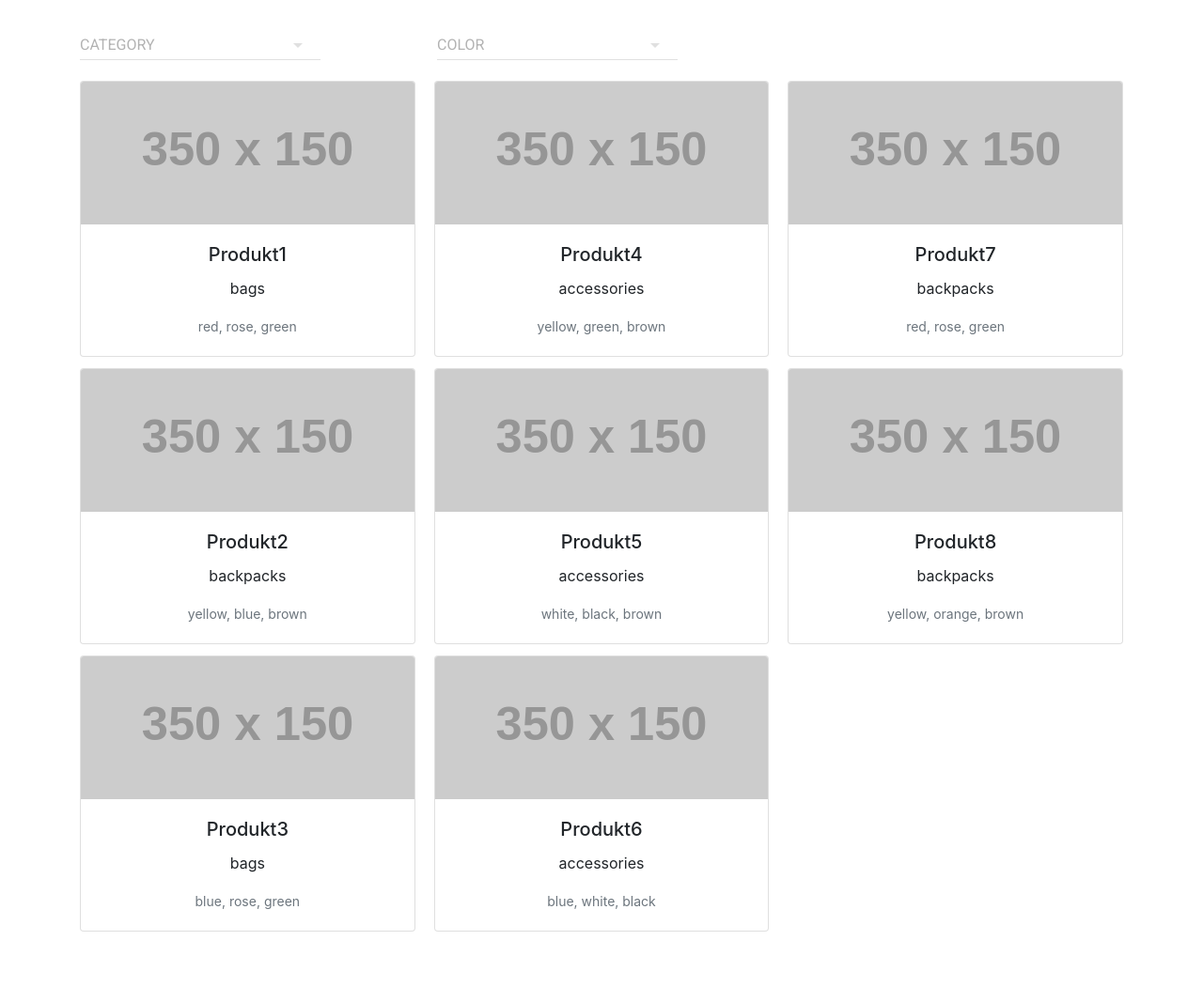
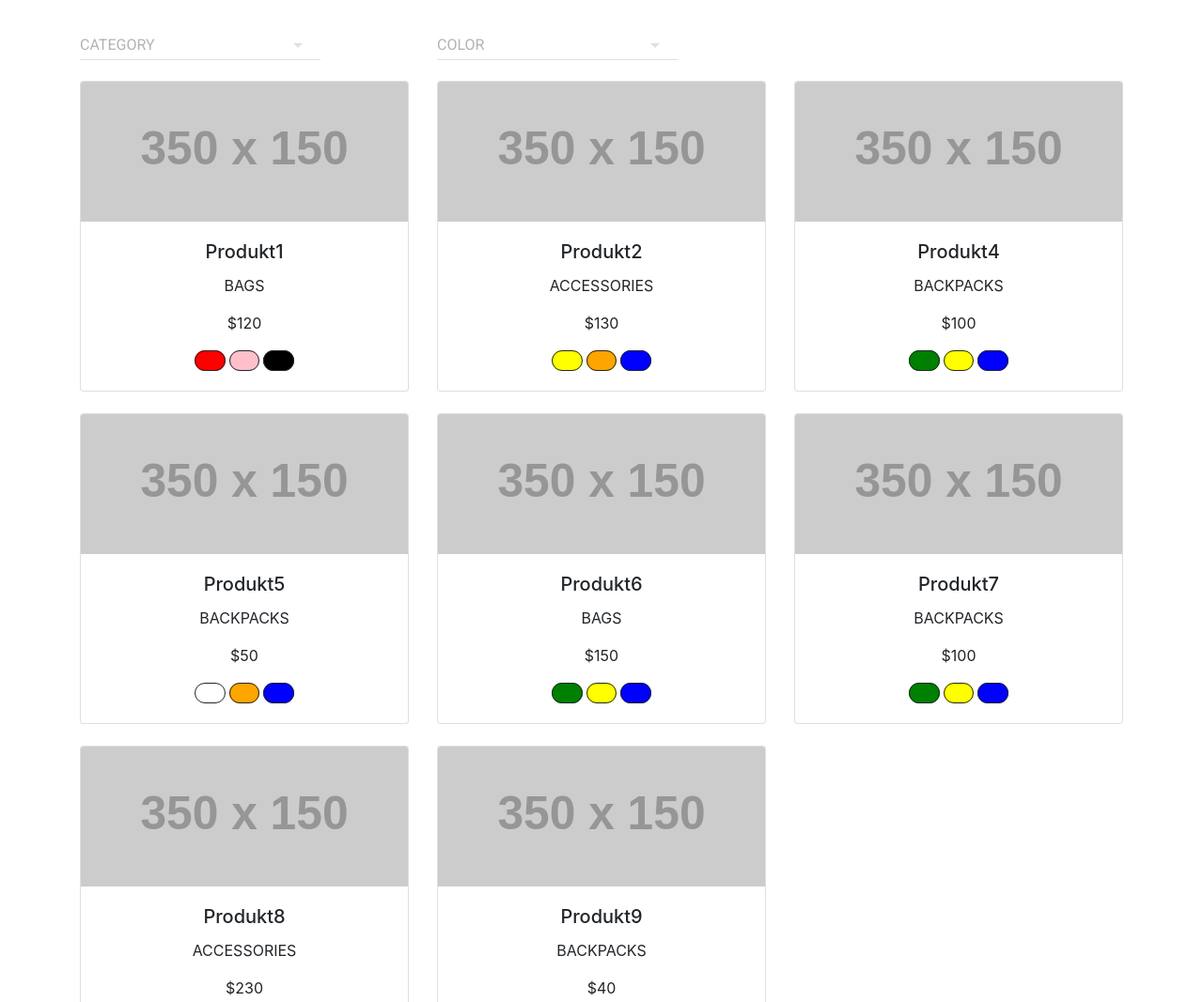
Before and after one commit to mateuszbem/filtry, a React app: page / in a window 1280 px wide. Shown: the top 1067 px of the page at 94% size. Before the commit the page ends 1004 px from the top, so only its background shows below. Built offline with nearby package versions, Linux system fonts and the light colour scheme; placeholder pictures from the web are drawn by us.

Commit message:
no message

```diff
--- a/package.json
+++ b/package.json
@@ -4,7 +4,6 @@
   "private": true,
   "dependencies": {
     "lodash": "^4.17.5",
-    "mdbreact": "git+https://github.com/mdbootstrap/React-Bootstrap-with-Material-Design.git",
     "react": "^16.3.1",
     "react-dom": "^16.3.1",
     "react-redux": "^5.0.7",
@@ -12,7 +11,8 @@
     "redux": "^3.7.2",
     "redux-logger": "^3.0.6",
     "redux-promise": "^0.5.3",
-    "redux-thunk": "^2.2.0"
+    "redux-thunk": "^2.2.0",
+	"material-ui": "0.20.0"
   },
   "scripts": {
     "start": "react-scripts start",
--- a/src/actions/actions.js
+++ b/src/actions/actions.js
@@ -1,8 +1,6 @@
 import _ from 'lodash'
 
-const products = [
-    {"id":1,"name":"Produkt1","category":"bags","color":["red","rose","green"]},{"id":2,"name":"Produkt2","category":"backpacks","color":["yellow","blue","brown"]},{"id":3,"name":"Produkt3","category":"bags","color":["blue","rose","green"]},{"id":4,"name":"Produkt4","category":"accessories","color":["yellow","green","brown"]},{"id":5,"name":"Produkt5","category":"accessories","color":["white","black","brown"]},{"id":6,"name":"Produkt6","category":"accessories","color":["blue","white","black"]},{"id":7,"name":"Produkt7","category":"backpacks","color":["red","rose","green"]},{"id":8,"name":"Produkt8","category":"backpacks","color":["yellow","orange","brown"]}]
-
+const products = [{"id":1,"name":"Produkt1","category":"bags","color":{"red":"$100","pink":"$200","black":"$300"},"price":"$120"},{"id":2,"name":"Produkt2","category":"accessories","color":{"yellow":"$100","orange":"$200","blue":"$300"},"price":"$130"},{"id":4,"name":"Produkt4","category":"backpacks","color":{"green":"$100","yellow":"$200","blue":"$300"},"price":"$100"},{"id":5,"name":"Produkt5","category":"backpacks","color":{"white":"$100","orange":"$200","blue":"$300"},"price":"$50"},{"id":6,"name":"Produkt6","category":"bags","color":{"green":"$100","yellow":"$200","blue":"$300"},"price":"$150"},{"id":7,"name":"Produkt7","category":"backpacks","color":{"green":"$100","yellow":"$200","blue":"$300"},"price":"$100"},{"id":8,"name":"Produkt8","category":"accessories","color":{"green":"$100","red":"$200","yellow":"$300"},"price":"$230"},{"id":9,"name":"Produkt9","category":"backpacks","color":{"red":"$100","yellow":"$200","blue":"$300"},"price":"$40"}];
 export const dane = () =>{
     return{
         type: 'SHOW_PRODUCTS',
@@ -22,17 +20,25 @@ export const setcolors = (values) =>{
         payload: values
     }
 }
+
 export const setfiltered = (category,colors) =>{
-
+    const prod = products.map((item)=>{
+        return item.color
+    })
     const col = colors.map((item,index)=>{
-        return _.filter(products, { 'color' : [item] })
+        var x =_.filter(products, function(o)
+        {
+            var y = _.values(_.invert(o.color))
+            return _.includes(y,item)
+        })
+        return x;
+        //return _.filter(_.invert(prod),  item )
     })
     const cat = category.map((item,index)=>{
         return _.filter(products, { 'category' : item })
     })
     const col_all = _.union([].concat.apply([], col));
     const cat_all = _.union([].concat.apply([], cat));
-    //const all = _.union([...new Set([...col_all, ...cat_all])]);
 
     if(col_all==0){
         var sum = cat_all;
@@ -43,7 +49,6 @@ export const setfiltered = (category,colors) =>{
     else{
        var sum =  _.intersection(col_all,cat_all)
     }
-
     var merged = [].concat.apply([], sum);
     return{
         type: 'SHOW_PRODUCTS_FILTERED',
--- a/src/containers/app.js
+++ b/src/containers/app.js
@@ -7,6 +7,9 @@ import MuiThemeProvider from 'material-ui/styles/MuiThemeProvider';
 import _ from 'lodash'
 import {dane,setcategories,setcolors,setfiltered} from '../actions/actions'
 
+const styles = {
+    columnCount: 4
+}
 
 class App extends React.Component {
     constructor(props) {
@@ -80,18 +83,20 @@ class App extends React.Component {
         return value.category;
       }));
       const colors = _.union.apply(null,this.props.data.map((value,key)=>{
-        return value.color;
+        return _.values(_.invert((value.color)))
       }));
+
       const orderedcolors = _.orderBy(colors,[],['asc']);
 
-      if(this.props.filtered==0){
+      if(this.props.colors.length>0&&this.props.categories.length>0&&this.props.filtered.length==0){
+        var select = this.props.filtered
+      }
+      else if(this.props.filtered==0){
         var select = this.props.data
       }
       else{
         var select = this.props.filtered
       }
-
-
       return(
 
         <MuiThemeProvider>
@@ -124,17 +129,32 @@ class App extends React.Component {
               </div>
             </div>
             <div className="row">
-              <div className="col-md-12">
-              <div class="card-columns">
+              <div className="col-md-12 col-lg-12">
+              <div class="card-deck" style={styles}>
                 {
                   select.map((item,key)=>{
+                  const colors_array =  (_.values(_.invert(item.color))).map((x)=>x);
+
+                  function price(color){
+                    const price = item.color;
+
+                    var y = (Object.entries(price)).map((x)=>{
+                      if(x[0]==color){
+                        return x[1]
+                      }
+                    })
+                    console.log(_.compact(y)[0])
+                  }
                   return (
+                    <div className="col-sm-12 col-md-4" style={{marginBottom:'2%',paddingLeft:0,paddingRight:0}}>
                     <div className="card text-center">
                     <img className="card-img-top" src="http://via.placeholder.com/350x150" alt="Card image cap"/>
                     <div className="card-body">
                       <h5 className="card-title">{item.name}</h5>
-                      <p className="card-text">{item.category}</p>
-                      <p className="card-text"><small class="text-muted">{item.color.join(', ')}</small></p>
+                      <p className="card-text">{item.category.toUpperCase()}</p>
+                      <p className="card-text">{item.price}</p>
+                      <p className="card-text">{colors_array.map((colo)=><span onClick={()=> {price(colo)}} style={{backgroundColor: colo,margin:2,borderRadius:20,border:'1px solid',padding:'0 5% 0 5%'}}></span>)}</p>
+                      </div>
                     </div>
                     </div>
                   )
--- a/src/index.css
+++ b/src/index.css
@@ -27,3 +27,6 @@ body {
       column-count: 5 !important;
   }
 }
+.card-columns {
+  column-count: 4;
+}
```
